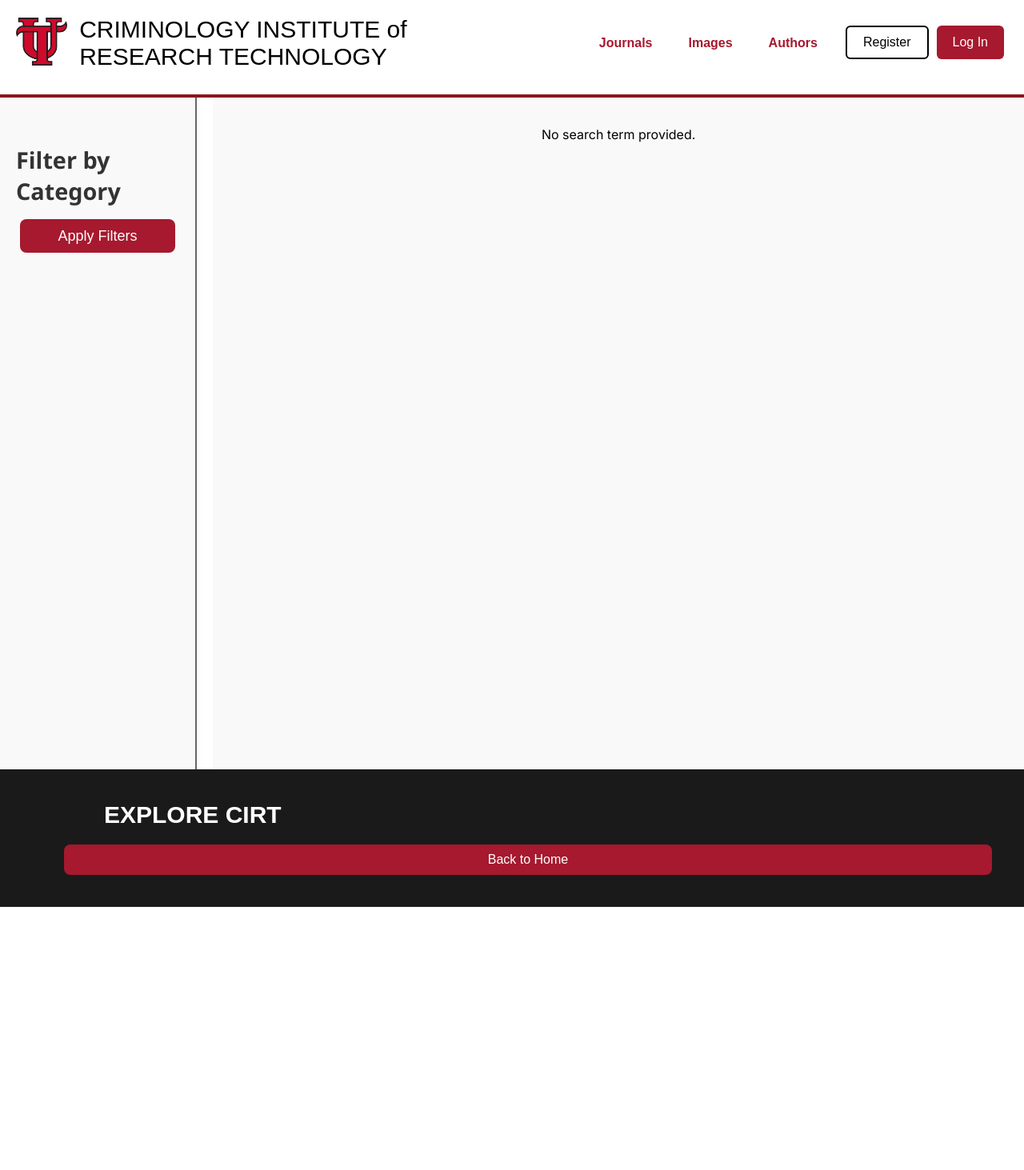
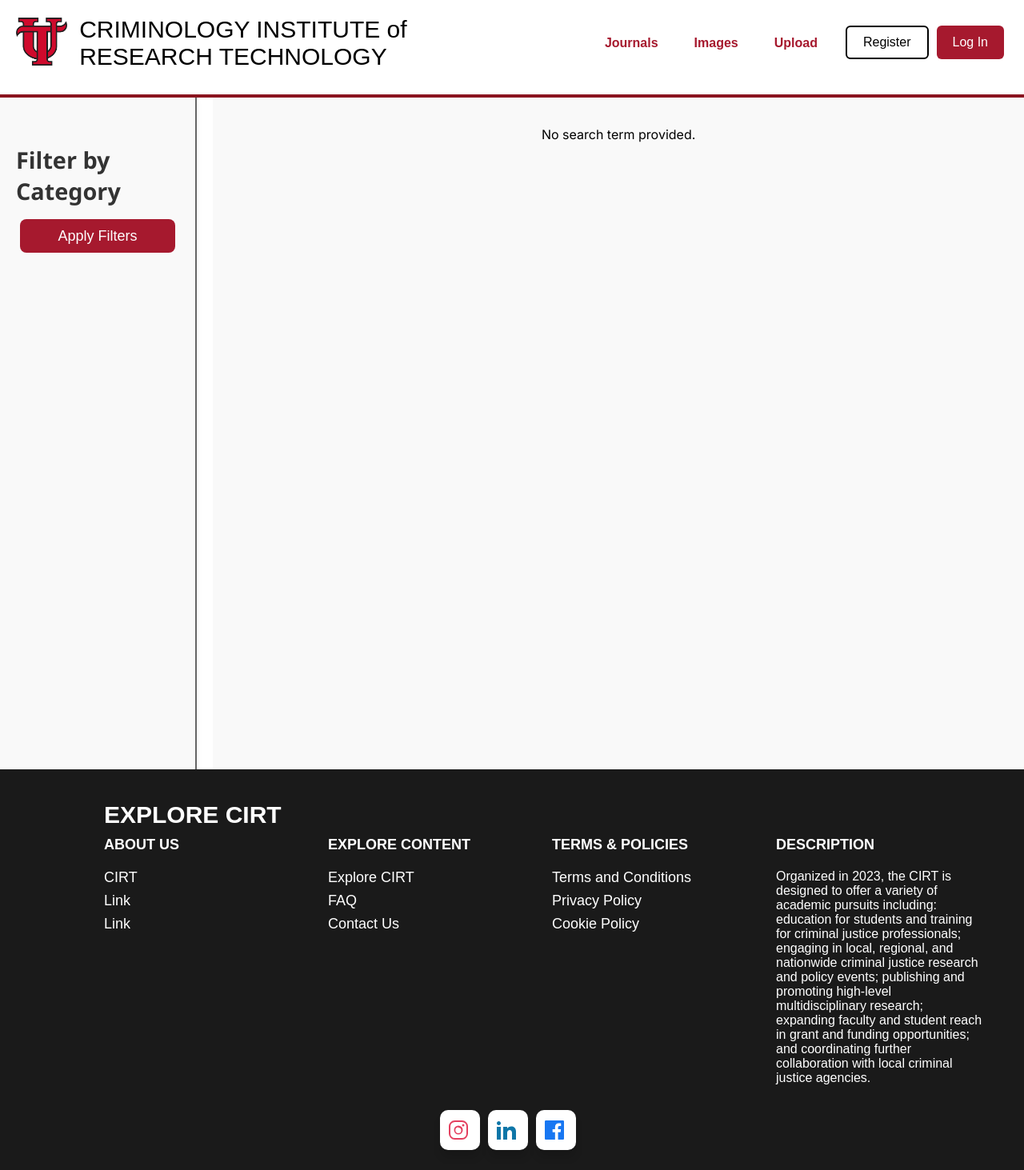
Before and after one commit to mayaschroeder04/CIRTWebsite, a Django app: page /search-results/ in a window 1280 px wide. Shown: the whole page at 80% size. Before the commit the page ends 1134 px from the top, so only its background shows below. Run offline with Django 5.2, Linux system fonts and the light colour scheme; data that the repository does not hold is empty.

Commit message:
bug fixes

```diff
--- a/CIRTWebsiteDjango/cirtwebsite/main/templates/base.html
+++ b/CIRTWebsiteDjango/cirtwebsite/main/templates/base.html
@@ -65,8 +65,8 @@
 {% block content %}
 {% endblock %}
 
-<!-- space between the footer and the featured post box -->
-<div class="spacer"></div>
+{% comment %} <!-- space between the footer and the featured post box -->
+<div class="spacer"></div> {% endcomment %}
 
 <!-- left and right black boxes in the footer -->
 <div class="footer-container">
--- a/CIRTWebsiteDjango/cirtwebsite/main/templates/homepage.html
+++ b/CIRTWebsiteDjango/cirtwebsite/main/templates/homepage.html
@@ -1,5 +1,5 @@
 {% extends 'base.html' %}
-{% block title %}University of Tampa CIRT Website{% endblock %}
+{% block title %}<title>University of Tampa CIRT Website</title>{% endblock %}
 {% comment %} <!DOCTYPE html>
 <html lang="en">
 <head>
--- a/CIRTWebsiteDjango/cirtwebsite/main/templates/login_view.html
+++ b/CIRTWebsiteDjango/cirtwebsite/main/templates/login_view.html
@@ -10,6 +10,7 @@
 
     <script src="{% static 'homepage.js' %}"></script>
     <script src="{% static 'auth.js' %}"></script>
+    <link rel="icon" type="image/x-icon" href="{% static 'favicon.ico' %}">
 
 </head>
 <body class="no-scroll">
--- a/CIRTWebsiteDjango/cirtwebsite/main/templates/search-results.html
+++ b/CIRTWebsiteDjango/cirtwebsite/main/templates/search-results.html
@@ -1,4 +1,13 @@
-<!DOCTYPE html>
+{% extends 'base.html' %}
+{% block title %}<title>Search Results - University of Tampa CIRT</title>{% endblock %}
+{% block stylesheet %}
+    {% load static %}
+    <link rel="stylesheet" href="{% static 'homepage.css' %}">
+    <link rel="stylesheet" href="{% static 'css/search-results.css' %}">
+{% endblock %}
+
+
+{% comment %} <!DOCTYPE html>
 <html lang="en">
 <head>
     {% load static %}
@@ -32,9 +41,10 @@
             <button class="login-btn" onclick="openModal()">Log In</button>
         </div>
     </div>
-</header>
+</header> {% endcomment %}
 
-    <div class="red-bar"></div>
+{% block content %}
+<div class="red-bar"></div>
 
  <div class="main-container">
     <!-- Sidebar for Filters -->
@@ -233,7 +243,9 @@
         document.addEventListener("DOMContentLoaded", displaySearchResults);
     </script>
 
-    <!-- Footer -->
+
+{% endblock %}
+    {% comment %} <!-- Footer -->
     <div class="footer-container">
         <div class="footer-inner">
             <div class="main-title">
@@ -247,4 +259,4 @@
         </div>
     </div>
 </body>
-</html>
+</html> {% endcomment %}
```
